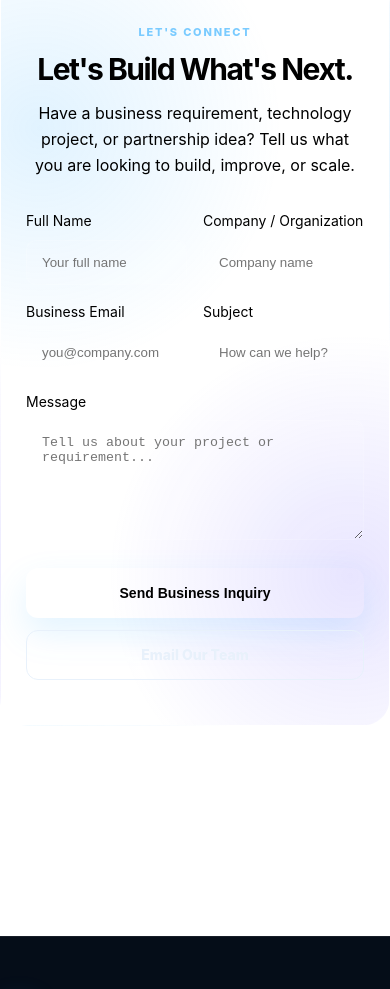
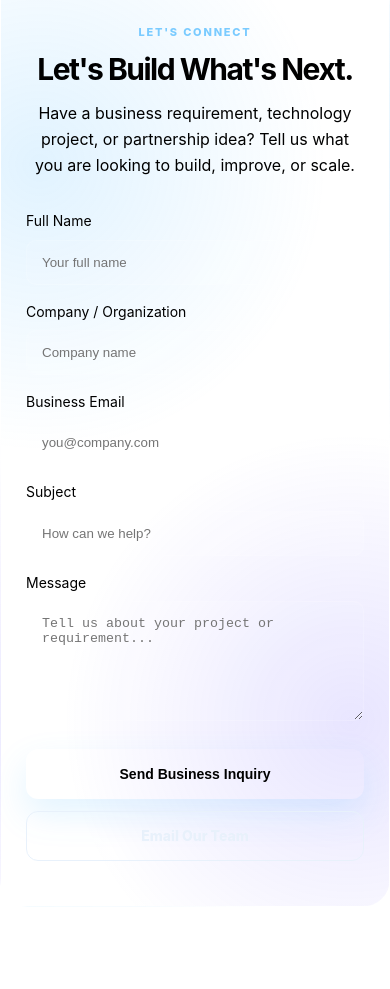
Before and after one commit to Okaneinnovations/okaneinnovation-FZ-LLC, a plain HTML site: page index.html in a window 390 px wide. Shown: the part 5796-6785 px from the top of the page. Drawn offline with Linux system fonts and the light colour scheme.

Commit message:
Enhance contact form layout for mobile responsiveness
Add media query for contact form layout on small screens.

```diff
--- a/index.html
+++ b/index.html
@@ -795,7 +795,9 @@
       }
     }
 
-    @media (max-width: 760px) {
+    @media (max-width: 760px) {#contact form > div:first-child {
+  grid-template-columns: 1fr !important;
+    }
       .menu-toggle {
         display: block;
       }
```
